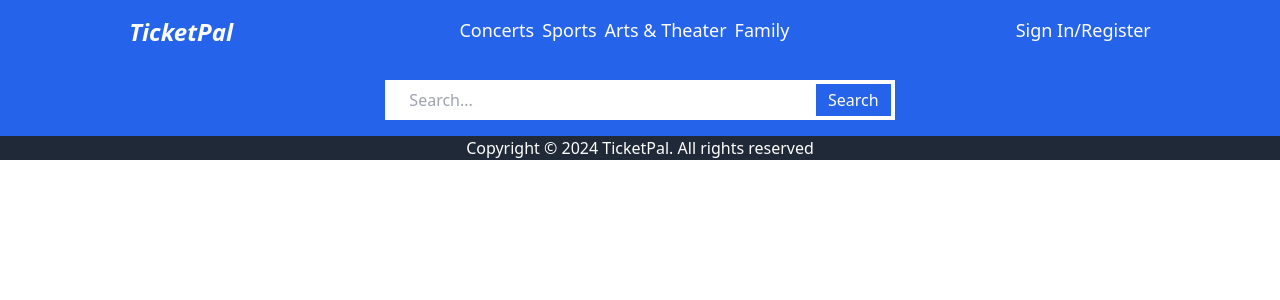
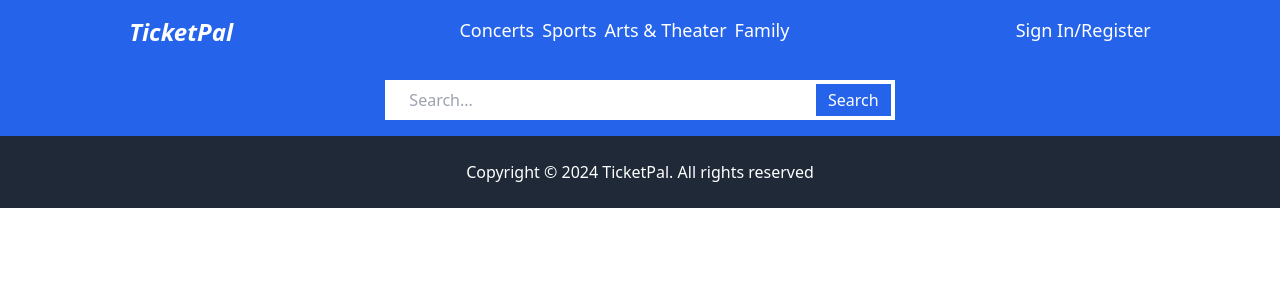
Before and after one commit to Ja-Uyoma/ticket-booking-application, a React (Vite) app: page / in a window 1280 px wide. Shown: the top 300 px of the page. Built offline with nearby package versions, Linux system fonts and the light colour scheme.

Commit message:
feat: give the footer a top and bottom padding of 1.5rem

```diff
--- a/src/client/App.jsx
+++ b/src/client/App.jsx
@@ -67,7 +67,7 @@ function SearchBar() {
 
 function Footer() {
   return (
-    <footer className="bg-gray-800">
+    <footer className="bg-gray-800 py-6">
       <p className="text-white text-center">
         Copyright &copy; <span>2024</span> TicketPal. All rights reserved{" "}
       </p>
```
